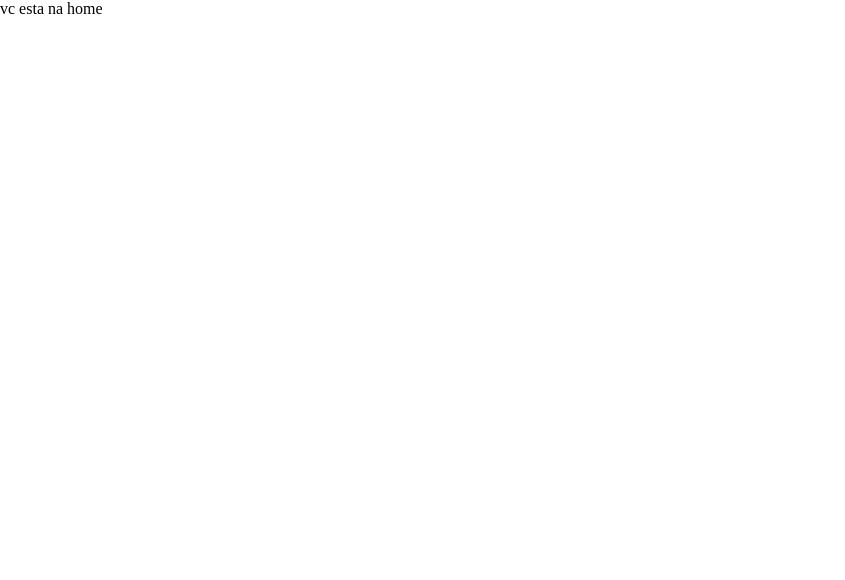
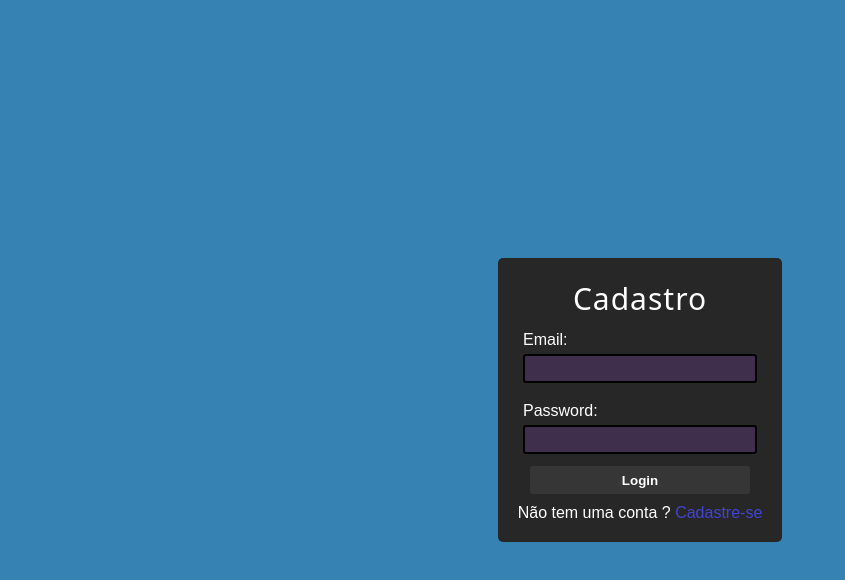
Before and after one commit to ThomazHilario/CRUD-app, a React (Vite) app: page / in a window 1280 px wide. Shown: the top 580 px of the page, without its empty margins (0-845 px from the left). Built offline with nearby package versions, Linux system fonts and the light colour scheme.

Commit message:
pagina home estruturada e estilizada

```diff
--- /dev/null
+++ b/src/Componentes/Home/home.css
@@ -0,0 +1,72 @@
+/* Estilizando os filhos do formulario eo formulario */
+.formStyle{
+    display: flex;
+    flex-direction: column;
+    align-items:center;
+    justify-content: center;
+    gap: 5px;
+
+    font-family: arial;
+
+    border-radius: 5px;
+    padding: 20px 20px;
+
+    background-color:#272727;
+
+    color: white;
+}
+
+/* legend */
+legend{
+    font-size: 30px;
+    letter-spacing: 1px;
+    font-family: system-ui, -apple-system, BlinkMacSystemFont, 'Segoe UI', Roboto, Oxygen, Ubuntu, Cantarell, 'Open Sans', 'Helvetica Neue', sans-serif;
+}
+/* div dos campos */
+.container_input{
+    margin: 7px 0px;
+}
+
+/* inputs */
+.container_input > input{
+    background-color: #7c43a24b;
+    color: white;
+
+    display: block;
+    height: 25px;
+    width: 220px;
+
+    border-radius: 3px;
+    border: 2px solid black;
+
+    padding: 0px 5px;
+    margin-top: 5px;
+
+    font-weight: bold;
+
+}
+
+/* Button */
+button{
+    color: white;
+    font-weight: bold;
+
+    height: 28px;
+    width: 220px;
+
+    border: 0px;
+    border-radius: 3px;
+
+    cursor: pointer;
+}
+
+.loginButton{
+    background-color: #363636;
+    margin-bottom: 5px;
+}
+
+/* link */
+a{
+    text-decoration: none;
+    color: rgb(68, 68, 212);
+}
--- a/src/Componentes/Home/index.jsx
+++ b/src/Componentes/Home/index.jsx
@@ -1,6 +1,29 @@
+import {useState} from 'react'
+import { Link } from 'react-router-dom'
+import './home.css'
+
 function Home(){
     return(
-        <p>vc esta na home</p>
+        <form className='formStyle'>
+            {/* title form */}
+            <legend>Cadastro</legend>
+
+            {/* container email */}
+            <div className='container_input'>
+                <label>Email:</label>
+                <input type="email"/>
+            </div>
+
+            {/* container Password */}
+            <div className='container_input'>
+                <label>Password:</label>
+                <input type="password"/>
+            </div>
+
+            {/* buttons */}
+            <button className='loginButton'>Login</button>
+            <p>Não tem uma conta ? <Link>Cadastre-se</Link></p>
+        </form>
     )
 }
 
--- a/src/Routes/index.jsx
+++ b/src/Routes/index.jsx
@@ -2,11 +2,25 @@ import {BrowserRouter, Routes, Route, Link} from 'react-router-dom'
 import Home from '../Componentes/Home'
 
 export default function RoutePage(){
+    // Style da main
+    const mainCss = {
+        backgroundColor:'#3682B3',
+        height:'100vh',
+
+
+        display:'flex',
+        justifyContent:'center',
+        alignItems:'center'
+    }
+
+
     return(
         <BrowserRouter>
-            <Routes>
-                <Route path='/' element={<Home/>}/>
-            </Routes>
+            <main style={mainCss}>
+                <Routes>
+                    <Route path='/' element={<Home/>}/>
+                </Routes>
+            </main>
         </BrowserRouter>
     )
 }
```
